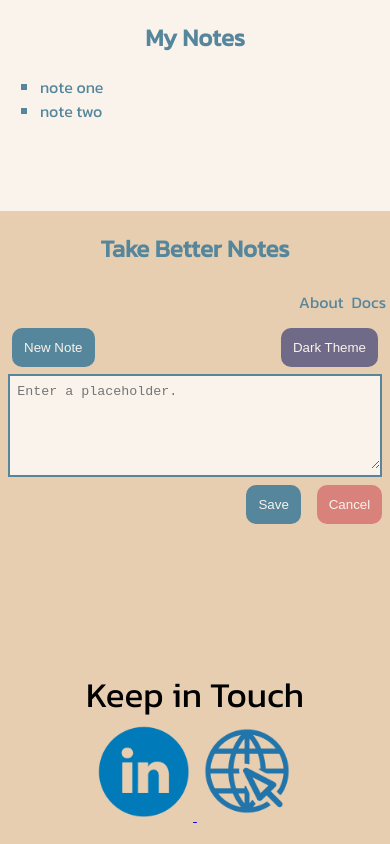
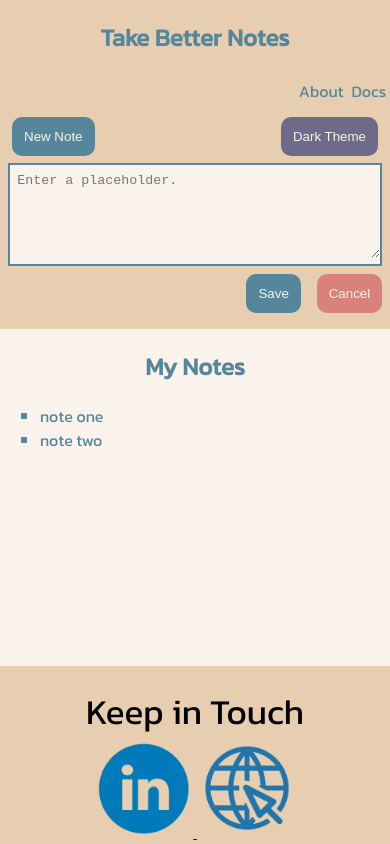
Before and after one commit to asfawsurafele/assignment-1, a plain HTML site: page index.html in a window 390 px wide. Drawn offline with Linux system fonts and the light colour scheme.

Commit message:
moved aside tag to between footer and article

```diff
--- a/css/stylesheet.css
+++ b/css/stylesheet.css
@@ -151,7 +151,8 @@ footer div{
     }
     aside {
         grid-column: 2;
-        grid-row: 1;
+        grid-row: 2;
+        margin-top:4%;
     }
     footer {
         grid-row:3;
```
Also changed, not shown: 1 other file.
